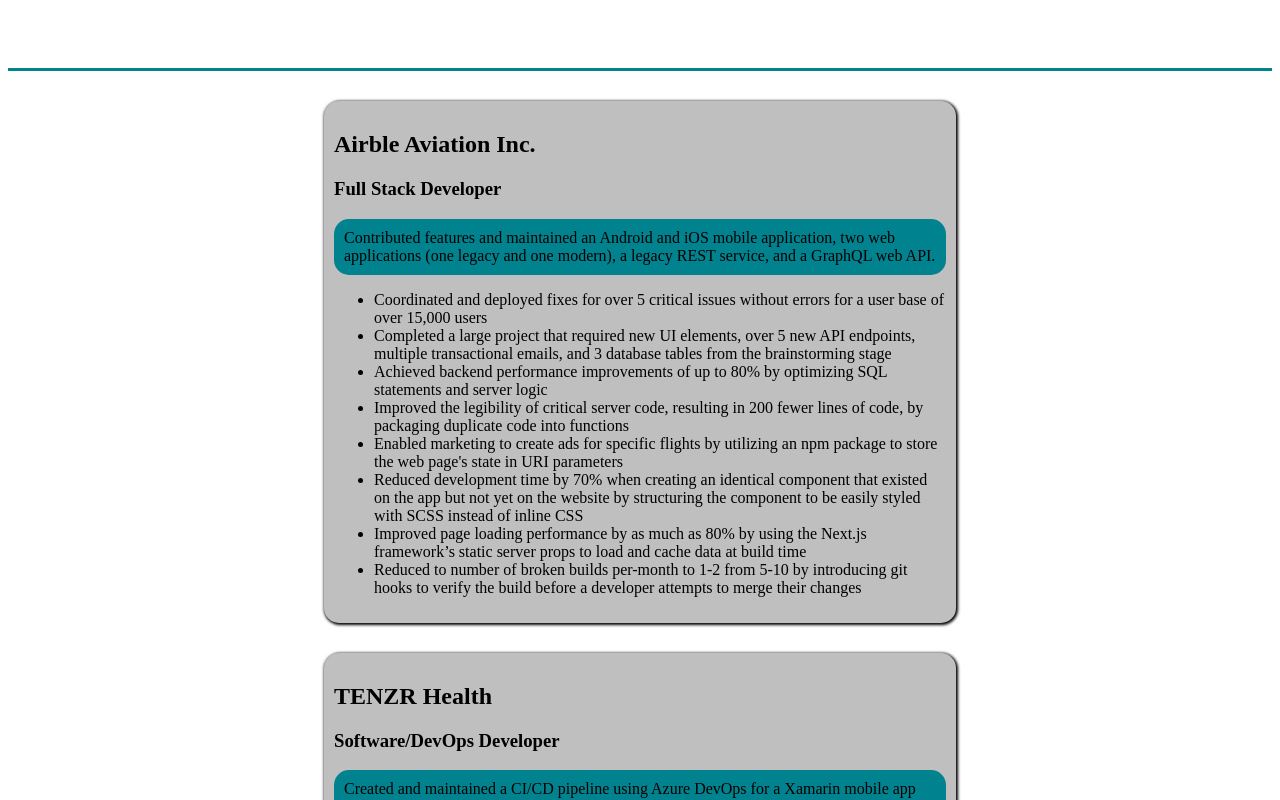
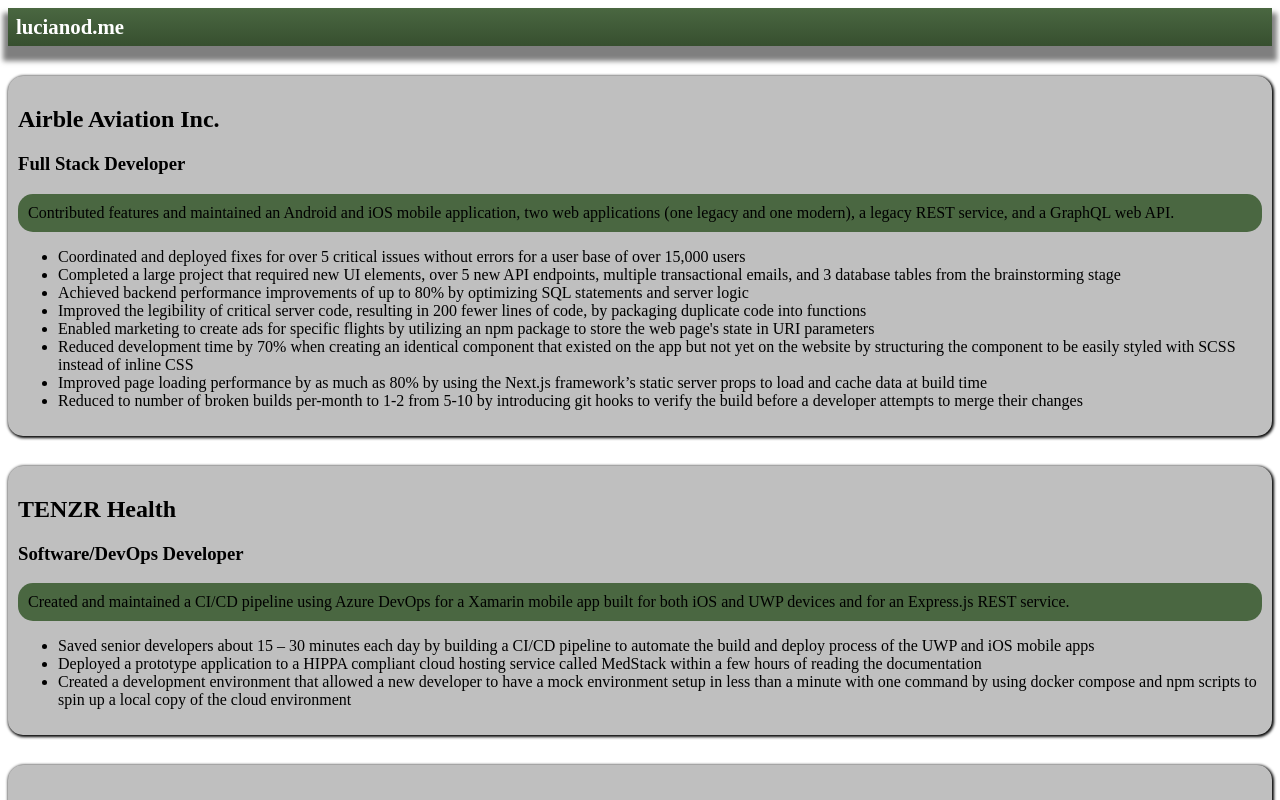
Before and after one commit to lucianojd/lucianod.me, a Next.js app: page /experience in a window 1280 px wide. Shown: the top 800 px of the page. Built offline with nearby package versions, Linux system fonts and the light colour scheme.

Commit message:
chore: completed hero

```diff
--- a/components/common/page-wrapper/footer.tsx
+++ b/components/common/page-wrapper/footer.tsx
@@ -1,14 +1,8 @@
 import { SITE_NAME } from '@components/constants';
 
 function Footer(): JSX.Element {
-  const backToTop = () => {
-    window.scrollTo(0, 0);
-  };
-
   return (
     <footer>
-      <h3>{SITE_NAME}</h3>
-      <button onClick={backToTop}>Back To Top</button>
     </footer>
   );
 }
--- a/components/common/page-wrapper/header.tsx
+++ b/components/common/page-wrapper/header.tsx
@@ -1,20 +1,13 @@
 import Navbar from './navbar';
 
 function Header(): JSX.Element {
-  const navItems = [
-    {
-      name: 'Home',
-      path: '/',
-    },
-    {
-      name: 'Experience',
-      path: '/experience',
-    },
-  ];
+  const navItems: {name: string, path: string}[] = [];
   return (
-    <header>
-      <Navbar items={navItems} />
-    </header>
+    <>
+      <header>
+        <Navbar items={navItems} />
+      </header>
+    </>
   );
 }
 
--- a/components/common/page-wrapper/index.tsx
+++ b/components/common/page-wrapper/index.tsx
@@ -3,11 +3,12 @@
 
 import { memo } from 'react';
 import Head from 'next/head';
+import Footer from './footer';
 
 interface PageWrapperProps {
   children: React.ReactNode;
   head: {
-    title?: string;
+    title: string;
     content: string;
   };
 }
@@ -27,6 +28,7 @@
       </Head>
       <Header />
       <main>{children}</main>
+      <Footer />
     </>
   );
 }
--- /dev/null
+++ b/styles/components/hero.module.scss
@@ -0,0 +1,30 @@
+@import '../../styles/variables.module.scss';
+
+// Found on blog:
+// https://www.perssondennis.com/articles/how-to-make-a-hero-image-in-nextjs#user-content-nextjs-image-component
+
+.heroContent {
+    position: relative;
+    display: flex;
+    flex-direction: column;
+    align-items: center;
+}
+
+.heroWrapper {
+    position: relative;
+    width: 100vw;
+    height: 25vh;
+    z-index: 1;
+}
+
+.imageWrapper {
+    z-index: -1;
+}
+
+.imageGradient {
+    z-index: 1;
+    position: absolute;
+    height: 100%;
+    width: 100%;
+    background: linear-gradient(to bottom, rgba(0,0,0,0.1), rgba(0,0,0,0.2));
+}
--- a/styles/components/navbar.module.scss
+++ b/styles/components/navbar.module.scss
@@ -4,51 +4,18 @@
   display: flex;
   align-items: center;
   justify-content: space-between;
+
   font-size: 1.2rem;
+  background-image: linear-gradient($forest-green-1, $forest-green-3);
 
-  border-bottom: 3px solid $highlight;
+  box-shadow: 0px 10px 5px 5px rgba(0,0,0,0.5);
 
-  span {
-    font-weight: bold;
-    font-size: 1.2rem;
-  }
+  padding-left: 0.5rem;
+  padding-right: 0.5rem;
 
   a {
     text-decoration: none;
-    color: white;
-  }
-
-  ul {
-    display: flex;
-    list-style: none;
-
-    a {
-      font-weight: 400;
-      position: relative;
-    }
-
-    @include desktop {
-      a:after {
-        content: '';
-        position: absolute;
-        bottom: 0;
-        left: 0;
-        width: 0%;
-        border-bottom: 3px solid $highlight;
-        transition: 0.4s;
-      }
-      a:hover:after {
-        width: 100%;
-      }
-    }
-
-    li {
-      padding-right: 10px;
-    }
-
-    li:last-child {
-      padding-right: 0px;
-    }
+    color: $text-color;
   }
 
   span {
--- a/styles/globals.scss
+++ b/styles/globals.scss
@@ -16,21 +16,7 @@
 }
 
 h2 {
-  padding: 0px 0px;
-  margin: 10px 0px;
   font-size: 2rem;
-}
-
-h3 {
-  padding: 0px 0px;
-  margin: 5px 0px;
-}
-
-h4 {
-  padding: 0px 0px;
-  margin: 5px 0px;
-  font-weight: 300;
-  font-style: italic;
 }
 
 p {
@@ -39,21 +25,14 @@
 
 header {
   margin: auto;
-  @include auto-width();
+}
+
+main {
+  margin: auto;
 }
 
 footer {
-  margin: 10px auto;
-  padding: 10px;
-  @include auto-width();
-
-  border-radius: 10px;
-
-  color: black;
-  background-color: $highlight;
-
-  display: flex;
-  justify-content: space-between;
+  margin: auto;
 }
 
 button {
--- a/styles/variables.module.scss
+++ b/styles/variables.module.scss
@@ -1,9 +1,16 @@
-$background-color: #262626;
+$background-color: 	#312e28;
 $tertiary: #6f6f6f;
 $secondary: #919191;
 $primary: #bfbfbf;
-$highlight: #00838f;
 $text-color: white;
+
+$highlight: #4a6741;
+
+$forest-green-1: #4a6741;	// rgb(74,103,65)
+$forest-green-2: #3f5a36;	// rgb(63,90,54)
+$forest-green-3: #374f2f;	// rgb(55,79,47)
+$forest-green-4: #304529;	// rgb(48,69,41)
+$forest-green-5: #22311d; // rgb(34,49,29)
 
 $mobile-width: 326px;
 $tablet-width: 768px;
@@ -29,14 +36,14 @@
 
 @mixin auto-width {
   @include mobile {
-    width: 80%;
+    width: 100%;
   }
 
   @include tablet {
-    width: 70%;
+    width: 100%;
   }
 
   @include desktop {
-    width: 50%;
+    width: 100%;
   }
 }
```
Also changed, not shown: components/core/hero.tsx (added, +32 -0 lines), pages/index.tsx (+3 -6 lines), 2 other files (tests, documents, lock files or other folders).
